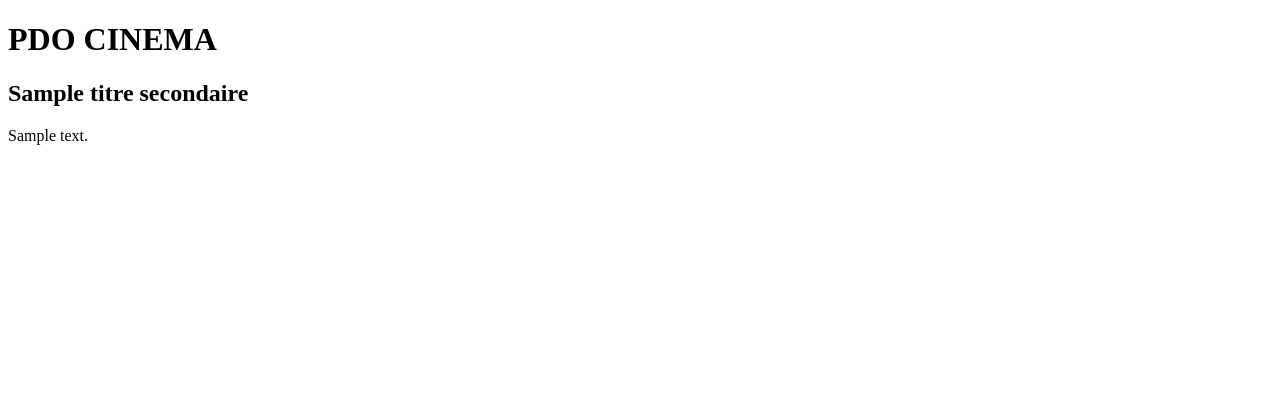
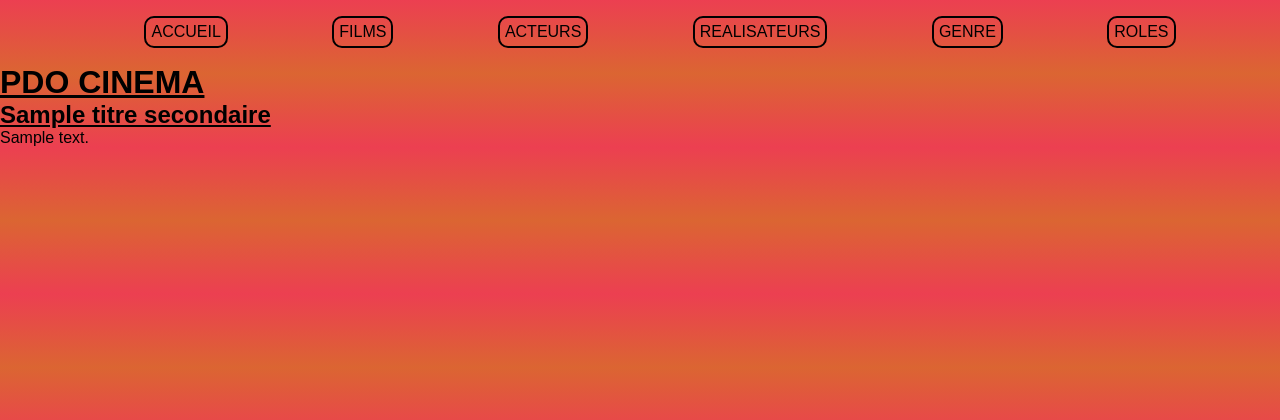
Before and after one commit to SelcukYalcin/PDO_cinema_mvc, a PHP site: template view/template.php in a window 1280 px wide. Shown: the top 420 px of the page. Run offline with PHP 8.4, Linux system fonts and the light colour scheme; the template is opened without the code that fills it: most values are stand-ins (such as "Sample title", 1, 10 or a date in 2020).

Commit message:
ajout de fichiers

```diff
--- /dev/null
+++ b/public/CSS/style.css
@@ -0,0 +1,42 @@
+*{
+    box-sizing: border-box;
+}
+body{
+    margin: 0;
+    font-size: 16px;
+    font-family: Arial, sans-serif;
+    margin: 0 auto;
+    background: linear-gradient(0deg, rgba(236,63,81,1) 0%, rgba(219,101,50,1) 50%, rgba(236,63,81,1) 100%);
+    background-size: cover;
+
+}
+th,td {
+    border: 2px solid black;
+    justify-content: center;
+}
+#contenu h1,h2 {
+    margin: auto;
+    text-decoration-line: underline;
+    justify-content: center;
+}
+table {
+    margin: auto;
+    border-collapse: collapse;
+    justify-content: center;
+}
+nav ul {
+    display: flex;
+    text-decoration: none;
+    justify-content: space-evenly;
+    list-style: none;
+
+}
+nav ul li {
+    border: solid 2px black;
+    padding: 5px;
+    border-radius: 10px;
+
+}
+nav ul li a{
+    cursor: pointer;
+}
--- a/view/listActeurs.php
+++ b/view/listActeurs.php
@@ -1,6 +1,6 @@
 <?php ob_start(); ?>
 
-<p>il y a <?= $requete->rowCount() ?> acteur</p>
+<p>il y a <?= $requete->rowCount() ?> acteurs</p>
 
 <table>
     <thead>
@@ -25,6 +25,6 @@
 <?php
 
 $titre = "Liste des acteurs";
-$titre_secondaire = "Liste des films";
+$titre_secondaire = "Liste des acteurs";
 $contenu = ob_get_clean();
 require "view/template.php";
--- a/view/template.php
+++ b/view/template.php
@@ -4,13 +4,23 @@
     <meta charset="UTF-8">
     <meta http-equiv="X-UA-Compatible" content="IE=edge">
     <meta name="viewport" content="width=device-width, initial-scale=1.0">
+    <link href="public\CSS\style.css" rel="stylesheet"/>
     <title>$titre</title>
 </head>
 <body>
-    <nav class="uk-navbar-container"></nav>
+    <nav>
+        <ul>
+           <li> <a href="index.php"></a>ACCUEIL</li>
+           <li> <a href="index.php?action=listFilms.php"></a>FILMS</li>
+           <li> <a href="index.php?action=listActeurs"></a>ACTEURS</li>
+           <li> <a href="index.php?action=listRealisateurs"></a>REALISATEURS </li>
+           <li> <a href="index.php?action=listGenre.php"></a>GENRE</li>
+           <li> <a href="index.php?action=listRoles.php"></a>ROLES</li>
+        </ul>
+    </nav>
     <div id="contenu">
-        <h1 class="uk-heading-divider">PDO CINEMA</h1>
-        <h2 class="uk-heading-divider"><?= $titre_secondaire ?></h2>
+        <h1 >PDO CINEMA</h1>
+        <h2 ><?= $titre_secondaire ?></h2>
         <?= $contenu ?>
     </div>
 
```
Also changed, not shown: controller/CinemaController.php (+51 -3 lines), index.php (+17 -2 lines), view/listGenres.php (added, +26 -0 lines), view/listRealisateurs.php (added, +30 -0 lines), view/listRoles.php (added, +26 -0 lines), view/detail_acteur.php (added), view/detail_film.php (added), view/detail_genre.php (added), view/detail_realisateur.php (added), view/detail_role.php (added).
